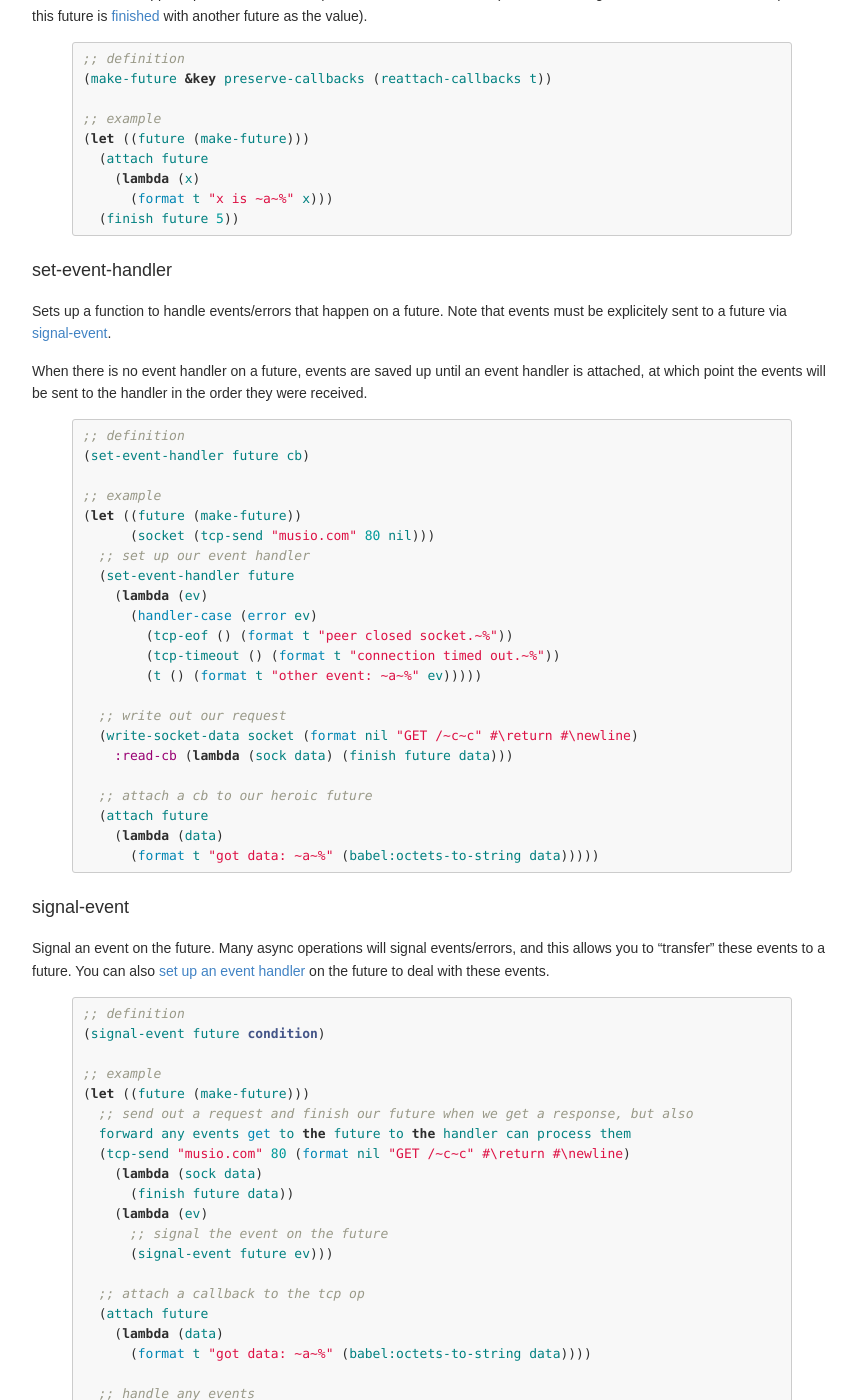
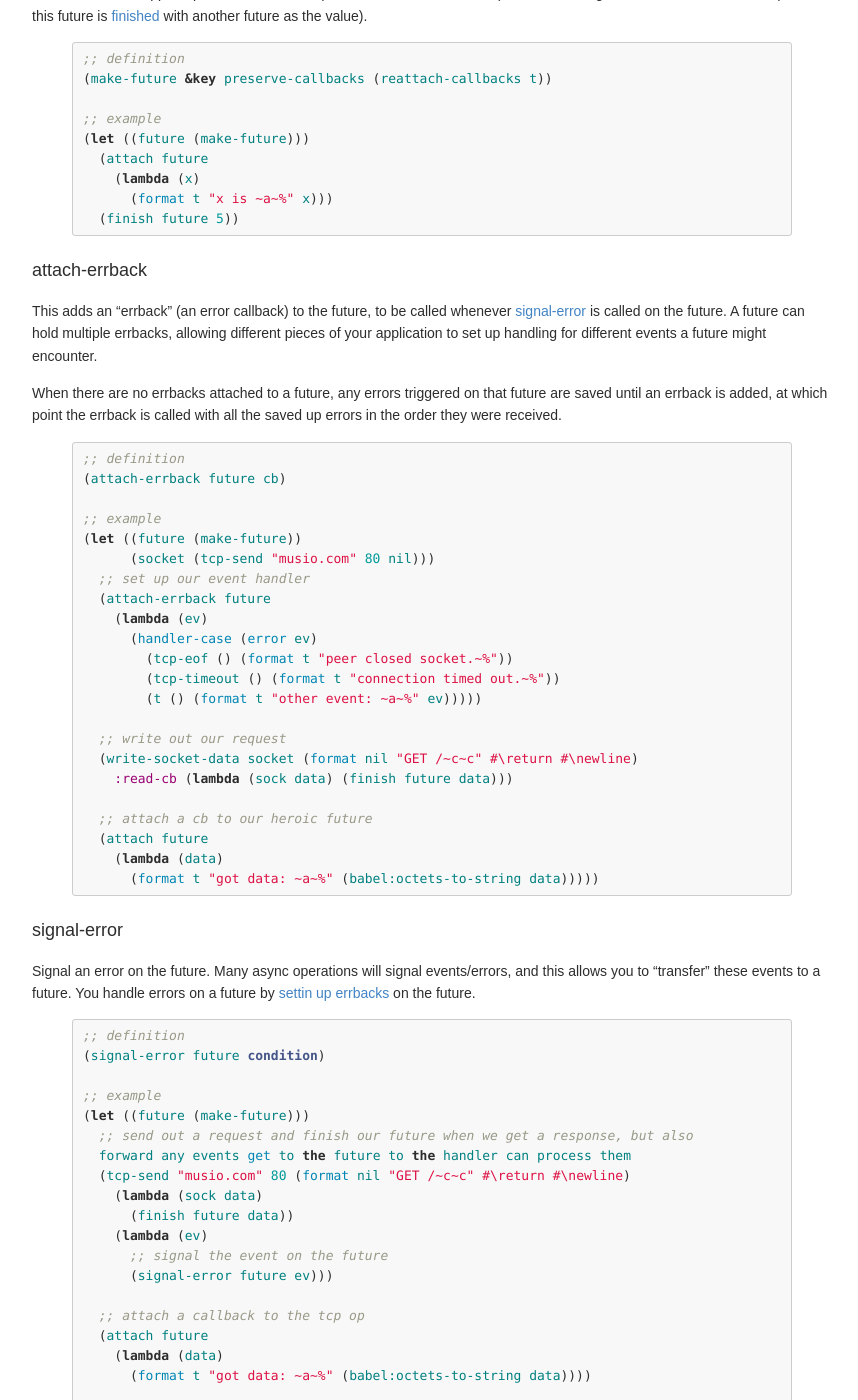
Before and after one commit to orthecreedence/cl-async, a Jekyll site: the page built from future.md, in a window 1280 px wide and 1400 px high, scrolled down 2385 px. Shown: the whole window, without its empty margins (208-1066 px from the left). Built offline with Jekyll 4.4.1, drawn with Linux system fonts in a browser that asks for light colours; Markdown is read by kramdown in place of the engine named in the settings; some of the changed text lies outside the part shown.

Commit message:
forgot to update errback/signal-error documentation

```diff
--- a/future.md
+++ b/future.md
@@ -15,8 +15,8 @@ are constantly dealing with values that are not yet realized.
 - [Futures API](#future-api)
   - [future](#future) _class_
   - [make-future](#make-future) _function_
-  - [set-event-handler](#set-event-handler) _function_
-  - [signal-event](#signal-event) _function_
+  - [attach-errback](#attach-errback) _function_
+  - [signal-error](#signal-error) _function_
   - [futurep](#futurep) _function_
   - [finish](#finish) _function_
   - [attach](#attach) _macro_
@@ -154,24 +154,26 @@ with another future as the value).
   (finish future 5))
 {% endhighlight %}
 
-<a id="set-event-handler"></a>
-### set-event-handler
-Sets up a function to handle events/errors that happen on a future. Note that
-events must be explicitely sent to a future via [signal-event](#signal-event).
+<a id="attach-errback"></a>
+### attach-errback
+This adds an "errback" (an error callback) to the future, to be called whenever
+[signal-error](#signal-error) is called on the future. A future can hold
+multiple errbacks, allowing different pieces of your application to set up
+handling for different events a future might encounter.
 
-When there is no event handler on a future, events are saved up until an event
-handler is attached, at which point the events will be sent to the handler in
-the order they were received.
+When there are no errbacks attached to a future, any errors triggered on that
+future are saved until an errback is added, at which point the errback is called
+with all the saved up errors in the order they were received.
 
 {% highlight cl %}
 ;; definition
-(set-event-handler future cb)
+(attach-errback future cb)
 
 ;; example
 (let ((future (make-future))
       (socket (tcp-send "musio.com" 80 nil)))
   ;; set up our event handler
-  (set-event-handler future
+  (attach-errback future
     (lambda (ev)
       (handler-case (error ev)
         (tcp-eof () (format t "peer closed socket.~%"))
@@ -188,15 +190,15 @@ the order they were received.
       (format t "got data: ~a~%" (babel:octets-to-string data)))))
 {% endhighlight %}
 
-<a id="signal-event"></a>
-### signal-event
-Signal an event on the future. Many async operations will signal events/errors,
-and this allows you to "transfer" these events to a future. You can also [set up
-an event handler](#set-event-handler) on the future to deal with these events.
+<a id="signal-error"></a>
+### signal-error
+Signal an error on the future. Many async operations will signal events/errors,
+and this allows you to "transfer" these events to a future. You handle errors
+on a future by [settin up errbacks](#attach-errback) on the future.
 
 {% highlight cl %}
 ;; definition
-(signal-event future condition)
+(signal-error future condition)
 
 ;; example
 (let ((future (make-future)))
@@ -207,7 +209,7 @@ an event handler](#set-event-handler) on the future to deal with these events.
       (finish future data))
     (lambda (ev)
       ;; signal the event on the future
-      (signal-event future ev)))
+      (signal-error future ev)))
 
   ;; attach a callback to the tcp op
   (attach future
@@ -215,7 +217,7 @@ an event handler](#set-event-handler) on the future to deal with these events.
       (format t "got data: ~a~%" (babel:octets-to-string data))))
 
   ;; handle any events
-  (set-event-handler future
+  (attach-errback future
     (lambda (ev)
       (format t "ev: ~a~%" ev))))
 {% endhighlight %}
```
